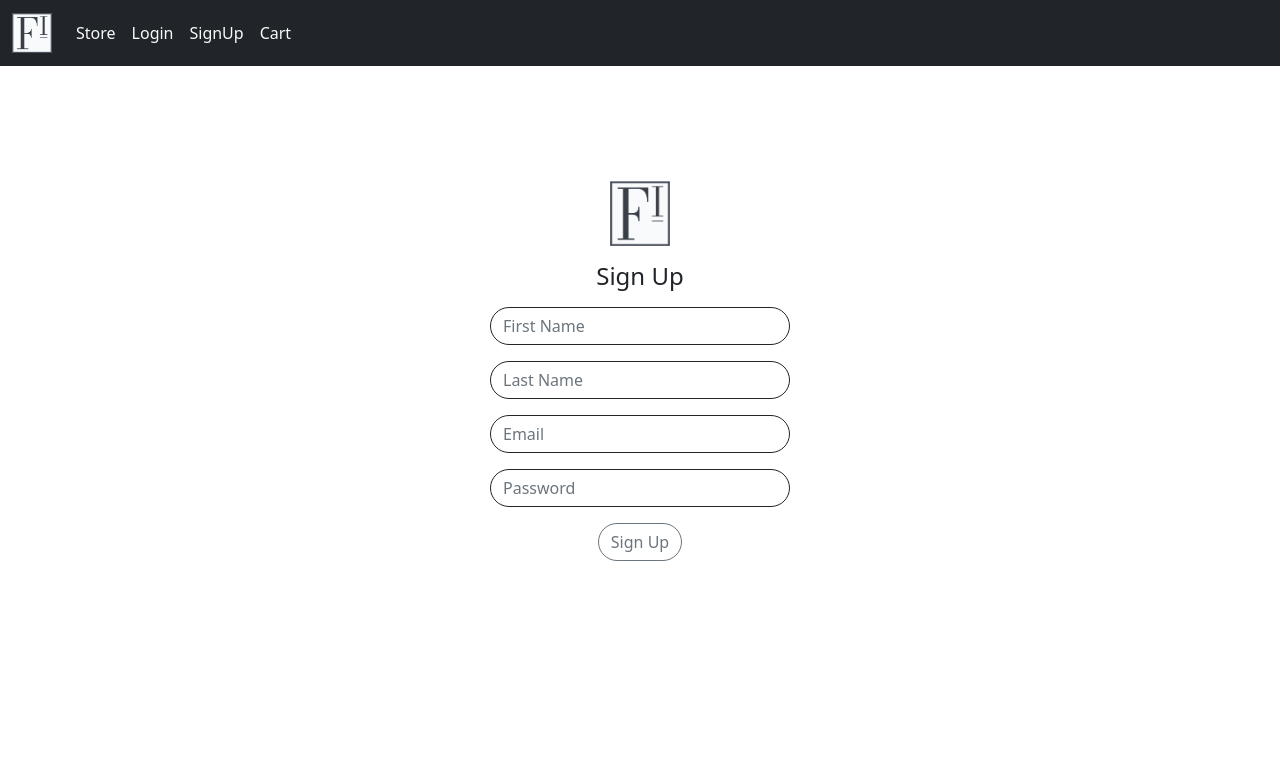
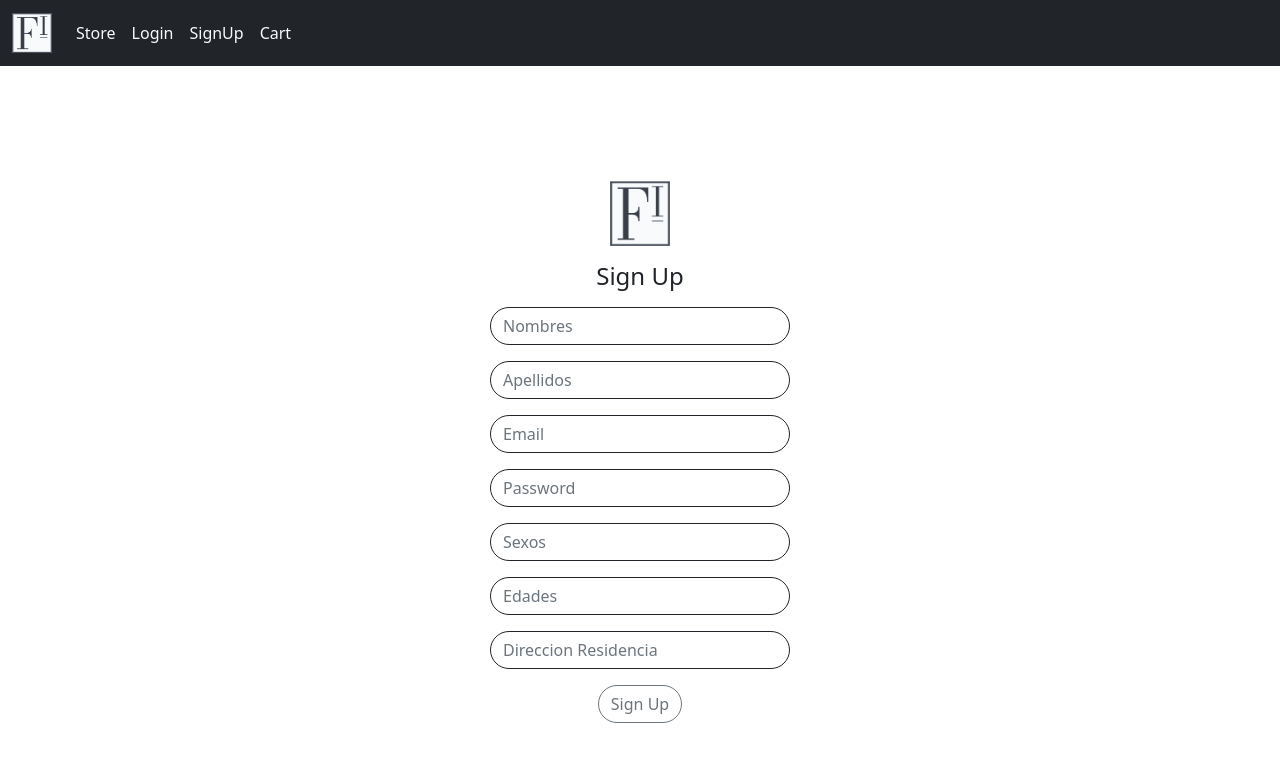
Before and after one commit to Furniture-Insight/furniture-insight-frontend, a React (Create React App) app in the folder furniture-insight-frontend/: page /signup in a window 1280 px wide. Shown: the top 762 px of the page. Built offline with nearby package versions, Linux system fonts and the light colour scheme.

Commit message:
Post on Sign Up works

```diff
--- a/furniture-insight-frontend/src/components/pages/Cart.js
+++ b/furniture-insight-frontend/src/components/pages/Cart.js
@@ -2,10 +2,6 @@ import React from "react";
 
 
 function Cart() {
-
-    const handleClick = () => {
-
-    }
 
     return (
         <div className="container lh-lg">
@@ -15,10 +11,8 @@ function Cart() {
                 <label>Total: </label>
                 <button
                     type="button"
-                    onClick={handleClick}
                     className="btn btn-success rounded-pill w-25"
-                    data-bs-toggle="modal"
-                    data-bs-target="#Modal">Proceed to Checkout</button>
+                    data-bs-toggle>Proceed to Checkout</button>
             </div>
         </div>
     );
--- a/furniture-insight-frontend/src/components/pages/SignUp.js
+++ b/furniture-insight-frontend/src/components/pages/SignUp.js
@@ -6,21 +6,30 @@ import logo from "../images/logo.png";
 function SignUp() {
     let navigate = useNavigate();
 
-    const [user, setUser] = useState({
-        firstname: "",
-        lastname: "",
-        email: "",
-        password: ""
+    const [usuario, setUsuario] = useState({
+        Nombres: "",
+        Apellidos: "",
+        Email: "",
+        Password: "",
+        Sexos: "",
+        Edades: "",
+        Direccion_residencia: ""
     });
 
     const handleSubmit = (event) => {
         event.preventDefault();
-        alert("Data entered");
-        console.log(user);
+        fetch('http://localhost:8000/usuarioCliente/crearUsuario', {
+            method: 'POST',
+            headers: {"Content-Type" : "application/json"},
+            body: JSON.stringify(usuario)
+        }).then(() =>{
+            console.log(usuario);
+            console.log("new user created");
+        })
     }
 
     const handleClick = () => {
-        navigate("/store");
+
     }
 
     return (
@@ -32,27 +41,45 @@ function SignUp() {
                     <input
                         className="mb-3 form-control rounded-pill border border-dark"
                         type="text"
-                        placeholder="First Name"
-                        value={user.firstname}
-                        onChange={(e) => setUser({...user, firstname:e.target.value})}/>
+                        placeholder="Nombres"
+                        value={usuario.Nombres}
+                        onChange={(e) => setUsuario({...usuario, Nombres:e.target.value})}/>
                     <input
                         className="mb-3 form-control rounded-pill border border-dark"
                         type="text"
-                        placeholder="Last Name"
-                        value={user.lastname}
-                        onChange={(e) => setUser({...user, lastname:e.target.value})}/>
+                        placeholder="Apellidos"
+                        value={usuario.Apellidos}
+                        onChange={(e) => setUsuario({...usuario, Apellidos:e.target.value})}/>
                     <input
                         className="mb-3 form-control rounded-pill border border-dark"
                         type="email"
                         placeholder="Email"
-                        value={user.email}
-                        onChange={(e) => setUser({...user, email:e.target.value})}/>
+                        value={usuario.Email}
+                        onChange={(e) => setUsuario({...usuario, Email:e.target.value})}/>
                     <input
                         className="mb-3 form-control rounded-pill border border-dark"
                         type="password"
                         placeholder="Password"
-                        value={user.password}
-                        onChange={(e) => setUser({...user, password:e.target.value})}/>
+                        value={usuario.Password}
+                        onChange={(e) => setUsuario({...usuario, Password:e.target.value})}/>
+                    <input
+                        className="mb-3 form-control rounded-pill border border-dark"
+                        type="text"
+                        placeholder="Sexos"
+                        value={usuario.Sexos}
+                        onChange={(e) => setUsuario({...usuario, Sexos:e.target.value})}/>
+                    <input
+                        className="mb-3 form-control rounded-pill border border-dark"
+                        type="number"
+                        placeholder="Edades"
+                        value={usuario.Edades}
+                        onChange={(e) => setUsuario({...usuario, Edades:e.target.value})}/>
+                    <input
+                        className="mb-3 form-control rounded-pill border border-dark"
+                        type="text"
+                        placeholder="Direccion Residencia"
+                        value={usuario.Direccion_residencia}
+                        onChange={(e) => setUsuario({...usuario, Direccion_residencia:e.target.value})}/>
                     <button
                         type="submit"
                         className="btn btn-outline-secondary rounded-pill"
```
